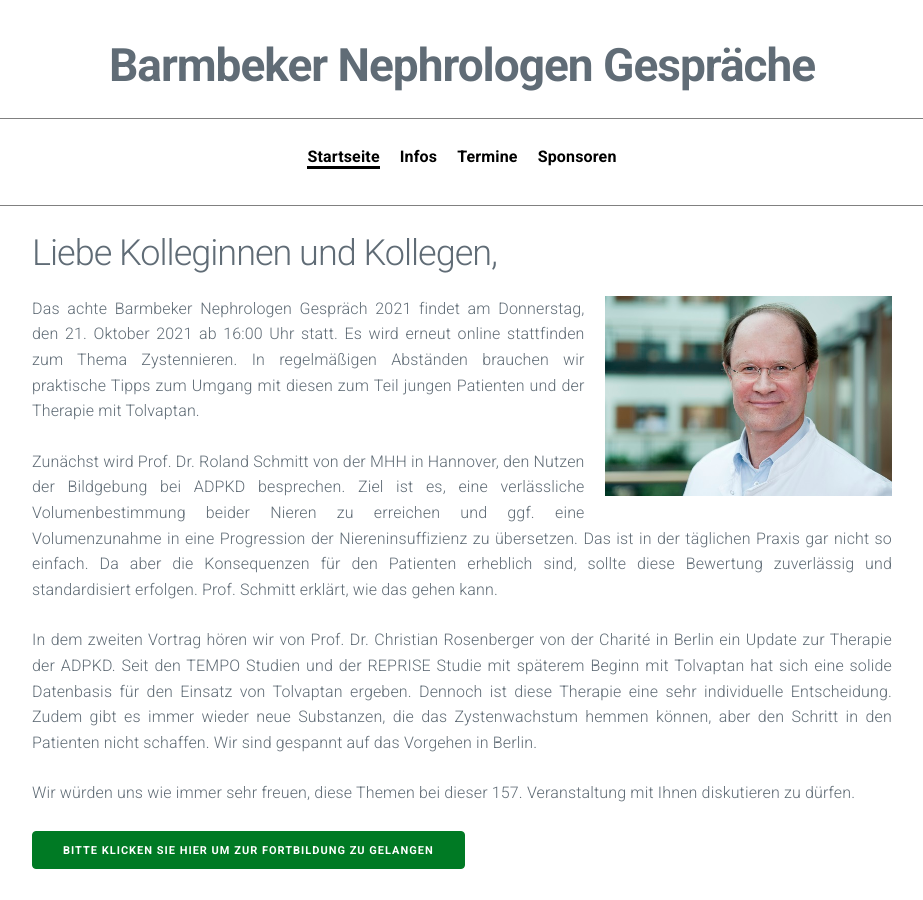
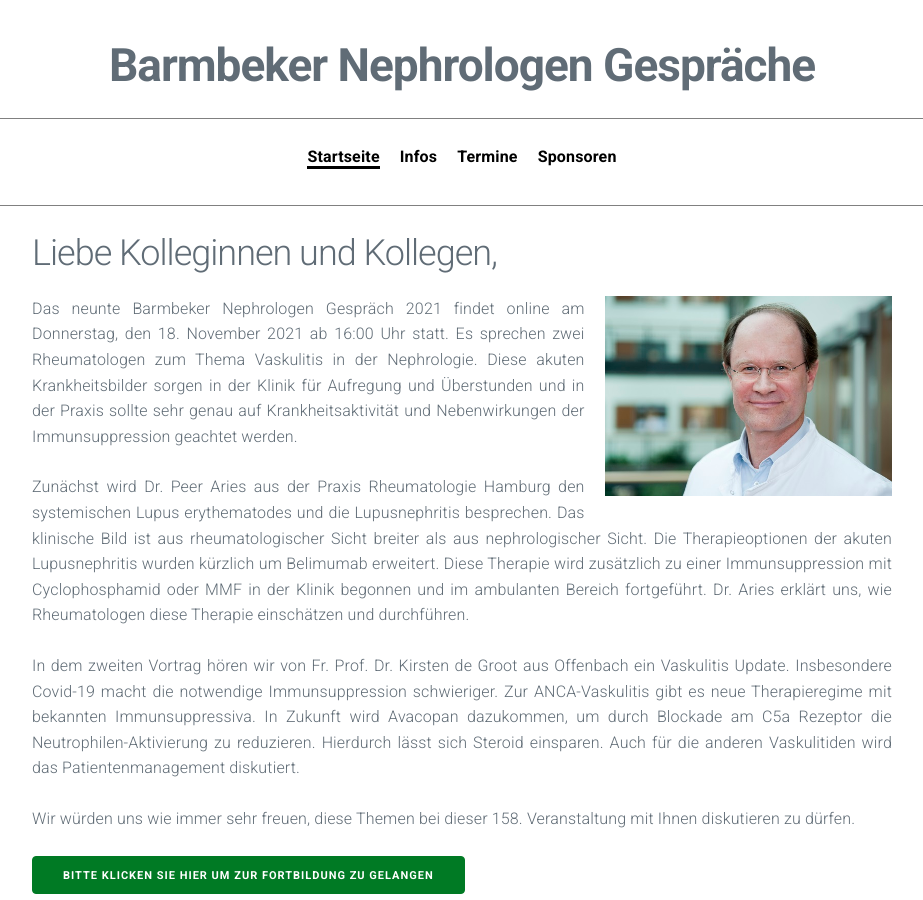
Before and after one commit to manuelpaul86/manuelpaul86.github.io, a Jekyll site: the page built from index.md, in a window 1280 px wide and 900 px high. Shown: the whole window, without its empty margins (178-1101 px from the left). Built offline with Jekyll 4.4.1, drawn with Linux system fonts in a browser that asks for light colours.

Commit message:
Update index.md

```diff
--- a/index.md
+++ b/index.md
@@ -4,13 +4,13 @@ title: Barmbeker Nephrologen Gespräche
 ---
 ## Liebe Kolleginnen und Kollegen,
 
-<img src="/assets/images/CA_Meyer.jpg" height="200rem" style="float:right; margin-left:20px; margin-bottom:20px;">Das achte Barmbeker Nephrologen Gespräch 2021 findet am Donnerstag, den 21. Oktober 2021 ab 16:00 Uhr statt. Es wird erneut online stattfinden zum Thema Zystennieren. In regelmäßigen Abständen brauchen wir praktische Tipps zum Umgang mit diesen zum Teil jungen Patienten und der Therapie mit Tolvaptan.
+<img src="/assets/images/CA_Meyer.jpg" height="200rem" style="float:right; margin-left:20px; margin-bottom:20px;">Das neunte Barmbeker Nephrologen Gespräch 2021 findet online am Donnerstag, den 18. November 2021 ab 16:00 Uhr statt. Es sprechen zwei Rheumatologen zum Thema Vaskulitis in der Nephrologie. Diese akuten Krankheitsbilder sorgen in der Klinik für Aufregung und Überstunden und in der Praxis sollte sehr genau auf Krankheitsaktivität und Nebenwirkungen der Immunsuppression geachtet werden.
 
-Zunächst wird Prof. Dr. Roland Schmitt von der MHH in Hannover, den Nutzen der Bildgebung bei ADPKD besprechen. Ziel ist es, eine verlässliche Volumenbestimmung beider Nieren zu erreichen und ggf. eine Volumenzunahme in eine Progression der Niereninsuffizienz zu übersetzen. Das ist in der täglichen Praxis gar nicht so einfach. Da aber die Konsequenzen für den Patienten erheblich sind, sollte diese Bewertung zuverlässig und standardisiert erfolgen. Prof. Schmitt erklärt, wie das gehen kann.
+Zunächst wird Dr. Peer Aries aus der Praxis Rheumatologie Hamburg den systemischen Lupus erythematodes und die Lupusnephritis besprechen. Das klinische Bild ist aus rheumatologischer Sicht breiter als aus nephrologischer Sicht. Die Therapieoptionen der akuten Lupusnephritis wurden kürzlich um Belimumab erweitert. Diese Therapie wird zusätzlich zu einer Immunsuppression mit Cyclophosphamid oder MMF in der Klinik begonnen und im ambulanten Bereich fortgeführt. Dr. Aries erklärt uns, wie Rheumatologen diese Therapie einschätzen und durchführen.
 
-In dem zweiten Vortrag hören wir von Prof. Dr. Christian Rosenberger von der Charité in Berlin ein Update zur Therapie der ADPKD. Seit den TEMPO Studien und der REPRISE Studie mit späterem Beginn mit Tolvaptan hat sich eine solide Datenbasis für den Einsatz von Tolvaptan ergeben. Dennoch ist diese Therapie eine sehr individuelle Entscheidung. Zudem gibt es immer wieder neue Substanzen, die das Zystenwachstum hemmen können, aber den Schritt in den Patienten nicht schaffen. Wir sind gespannt auf das Vorgehen in Berlin.
+In dem zweiten Vortrag hören wir von Fr. Prof. Dr. Kirsten de Groot aus Offenbach ein Vaskulitis Update. Insbesondere Covid-19 macht die notwendige Immunsuppression schwieriger. Zur ANCA-Vaskulitis gibt es neue Therapieregime mit bekannten Immunsuppressiva. In Zukunft wird Avacopan dazukommen, um durch Blockade am C5a Rezeptor die Neutrophilen-Aktivierung zu reduzieren. Hierdurch lässt sich Steroid einsparen. Auch für die anderen Vaskulitiden wird das Patientenmanagement diskutiert.
 
-Wir würden uns wie immer sehr freuen, diese Themen bei dieser 157. Veranstaltung mit Ihnen diskutieren zu dürfen.
+Wir würden uns wie immer sehr freuen, diese Themen bei dieser 158. Veranstaltung mit Ihnen diskutieren zu dürfen.
 
 <a class="button" href="https://teams.microsoft.com/l/meetup-join/19%3ameeting_MTFhZjE5YmYtZjgwYS00YWRkLWIwMjItNDJjMTU5OTIwMjc5%40thread.v2/0?context=%7b%22Tid%22%3a%22e6160a47-a12e-4ab1-be56-bddd09456693%22%2c%22Oid%22%3a%2254de3200-43af-4cbb-8fde-9d0457be7bcb%22%7d" target="_blank">Bitte klicken Sie hier um zur Fortbildung zu gelangen</a>
 
```
